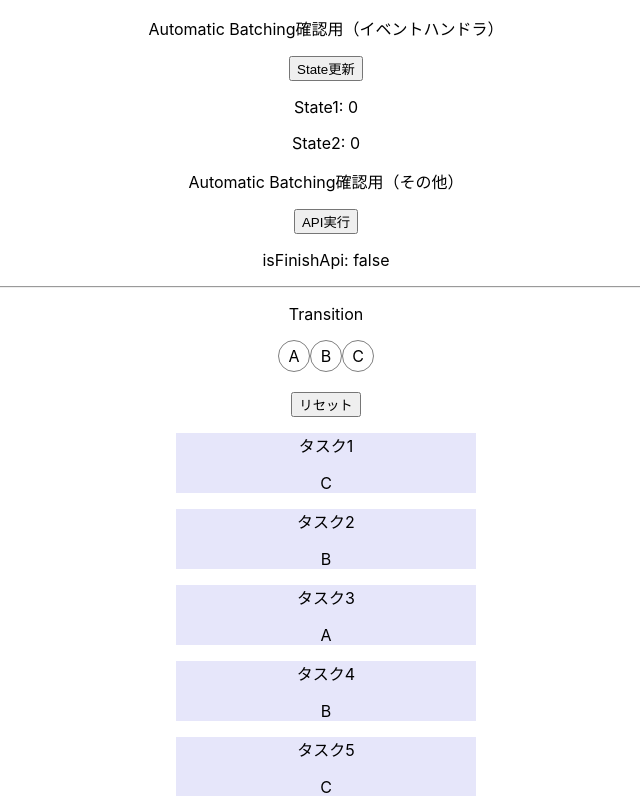
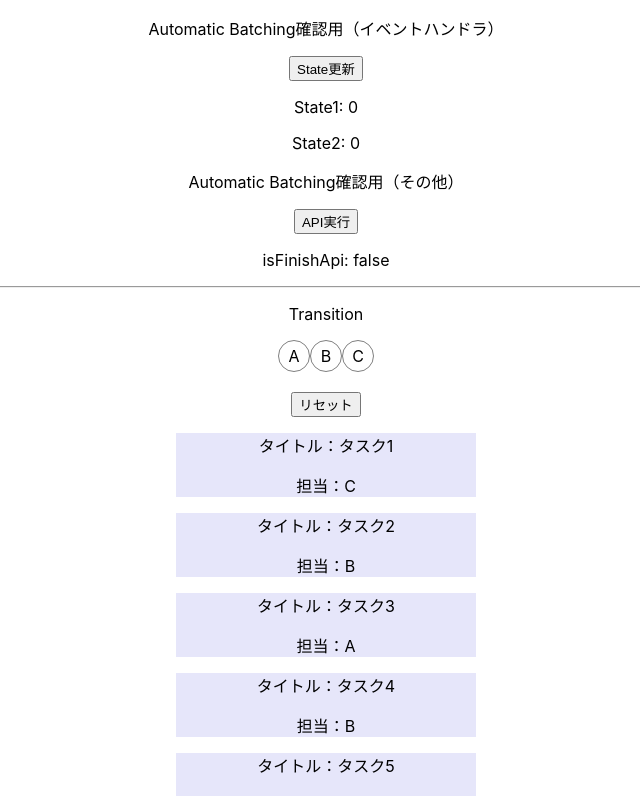
Before and after one commit to ayakuma309/React18, a React (Create React App) app: page / in a window 1280 px wide. Shown: the top 796 px of the page, without its empty margins (314-954 px from the left). Built offline with nearby package versions, Linux system fonts and the light colour scheme.

Commit message:
✨ useDeferredValue #1

```diff
--- /dev/null
+++ b/src/components/TaskList.tsx
@@ -0,0 +1,29 @@
+import { memo, useDeferredValue } from "react";
+import type { Task } from "./Transition"
+
+type Props = {
+  taskList: Task[];
+}
+
+export const TaskList = memo(({ taskList }: Props) => {
+  const deferredTaskList = useDeferredValue(taskList);
+
+  return (
+    <>
+      {deferredTaskList.map((task) => (
+        <div
+          key={task.id}
+          style={{
+            width: '300px',
+            margin: 'auto',
+            background: 'lavender',
+            // opacity: isPending ? 0.5 : 1
+          }}
+        >
+          <p>タイトル：{task.title}</p>
+          <p>担当：{task.assignee}</p>
+        </div>
+      ))}
+    </>
+  )
+})
--- a/src/components/Transition.tsx
+++ b/src/components/Transition.tsx
@@ -1,8 +1,9 @@
-import React, { useState, useTransition } from 'react'
+import React, { useState} from 'react'
 import { Avatar } from './Avatar';
+import { TaskList } from './TaskList';
 
 
-type Task = {
+export type Task = {
   id: number,
   title: string,
   assignee: string
@@ -33,7 +34,6 @@ const filteringAssignee = (assignee: string) => {
 }
 
 const Transition = () => {
-  const [isPending, startTransition] = useTransition();
 
   //選択された担当者
   const [selectedAssignee, setSelectedAssignee] = useState<string>('');
@@ -44,10 +44,7 @@ const Transition = () => {
   //担当者を選択する
   const onClickAssignee = (assignee: string) => {
     setSelectedAssignee(assignee);
-    startTransition(() => {
-      //緊急性の高い処理以外をTransitionにする
-      setTaskList(filteringAssignee(assignee));
-    });
+    setTaskList(filteringAssignee(assignee));
     //担当者が選択されたら、その担当者のタスクのみ表示する
     setTaskList(filteringAssignee(assignee));
   }
@@ -62,12 +59,7 @@ const Transition = () => {
       </div>
       <br />
       <button onClick={() => onClickAssignee('')}>リセット</button>
-      {taskList.map((task) =>(
-        <div key={task.id} style={{width: '300px', margin: 'auto', background: 'lavender', opacity: isPending ? 0.5 : 1}}>
-          <p>{task.title}</p>
-          <p>{task.assignee}</p>
-        </div>
-      ))}
+      <TaskList taskList={taskList} />
     </div>
   )
 }
```
